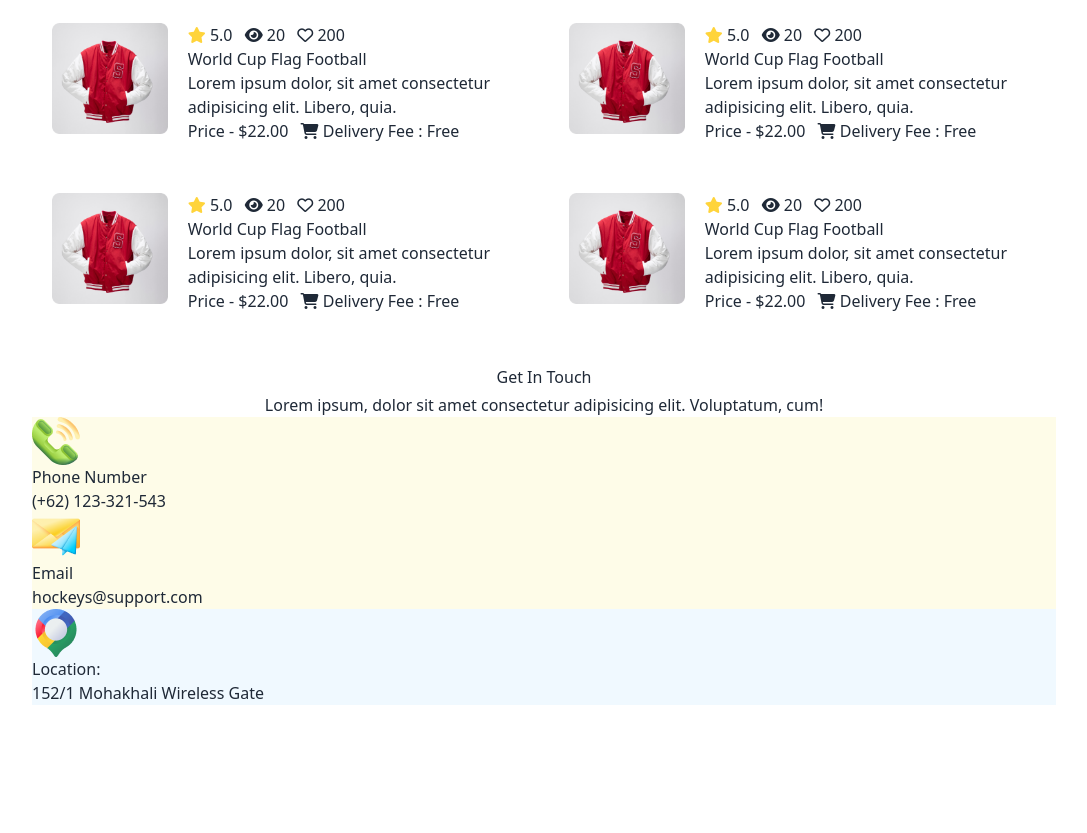
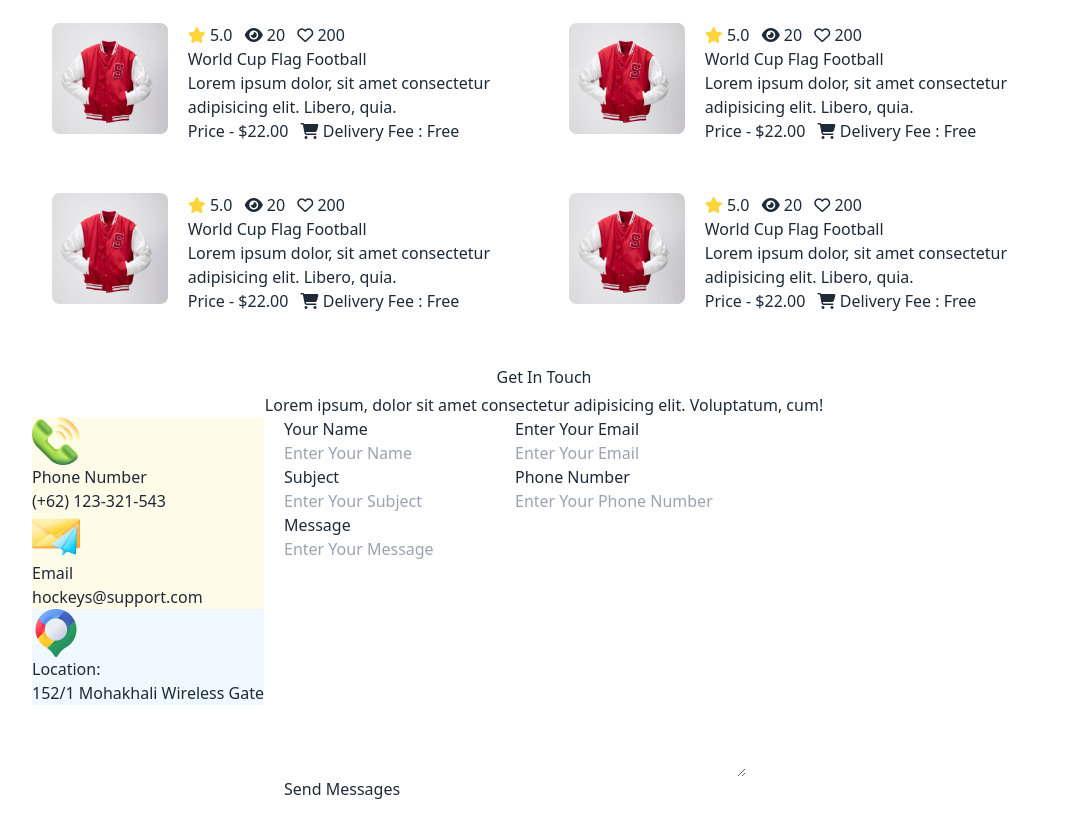
Before and after one commit to Sha-hed/Assignment-03, a plain HTML site: page index.html in a window 1280 px wide. Shown: the part 2064-2897 px from the top of the page, without its empty margins (96-1183 px from the left). Before the commit the page ends 2801 px from the top, so only its background shows below. Drawn offline with nearby package versions, Linux system fonts and the light colour scheme.

Commit message:
Form Part Added

```diff
--- a/index.html
+++ b/index.html
@@ -405,7 +405,7 @@
             Voluptatum, cum!
           </p>
         </div>
-        <div>
+        <div class="flex gap-5">
           <div class="normal-part">
             <div class="bg-yellow-50">
               <img src="images/Group 1171275317.png" alt="" />
@@ -418,13 +418,39 @@
               <h1>hockeys@support.com</h1>
             </div>
             <div class="bg-sky-50">
-            <img src="images/Group 1171275321.png" alt="">
+              <img src="images/Group 1171275321.png" alt="" />
               <h1>Location:</h1>
               <p>152/1 Mohakhali Wireless Gate</p>
             </div>
           </div>
           <div class="form-part">
-
+            <div class="flex">
+              <div class="flex flex-col">
+                <label for="">Your Name</label>
+                <input type="text" placeholder="Enter Your Name" />
+              </div>
+              <div class="flex flex-col">
+                <label for="">Enter Your Email</label>
+                <input type="email" placeholder="Enter Your Email" />
+              </div>
+            </div>
+            <div class="flex">
+              <div class="flex flex-col">
+                <label for="">Subject</label>
+                <input type="text" placeholder="Enter Your Subject" />
+              </div>
+              <div class="flex flex-col">
+                <label for="">Phone Number</label>
+                <input type="email" placeholder="Enter Your Phone Number" />
+              </div>
+            </div>
+            <div class="flex flex-col">
+              <label for="">Message</label>
+              <textarea name="" id="" cols="30" rows="10" placeholder="Enter Your Message"></textarea>
+            </div>
+            <div>
+              <button type="submit">Send Messages</button>
+            </div>
           </div>
         </div>
       </section>
```
Lines whose indentation alone changed are shown as unchanged.
